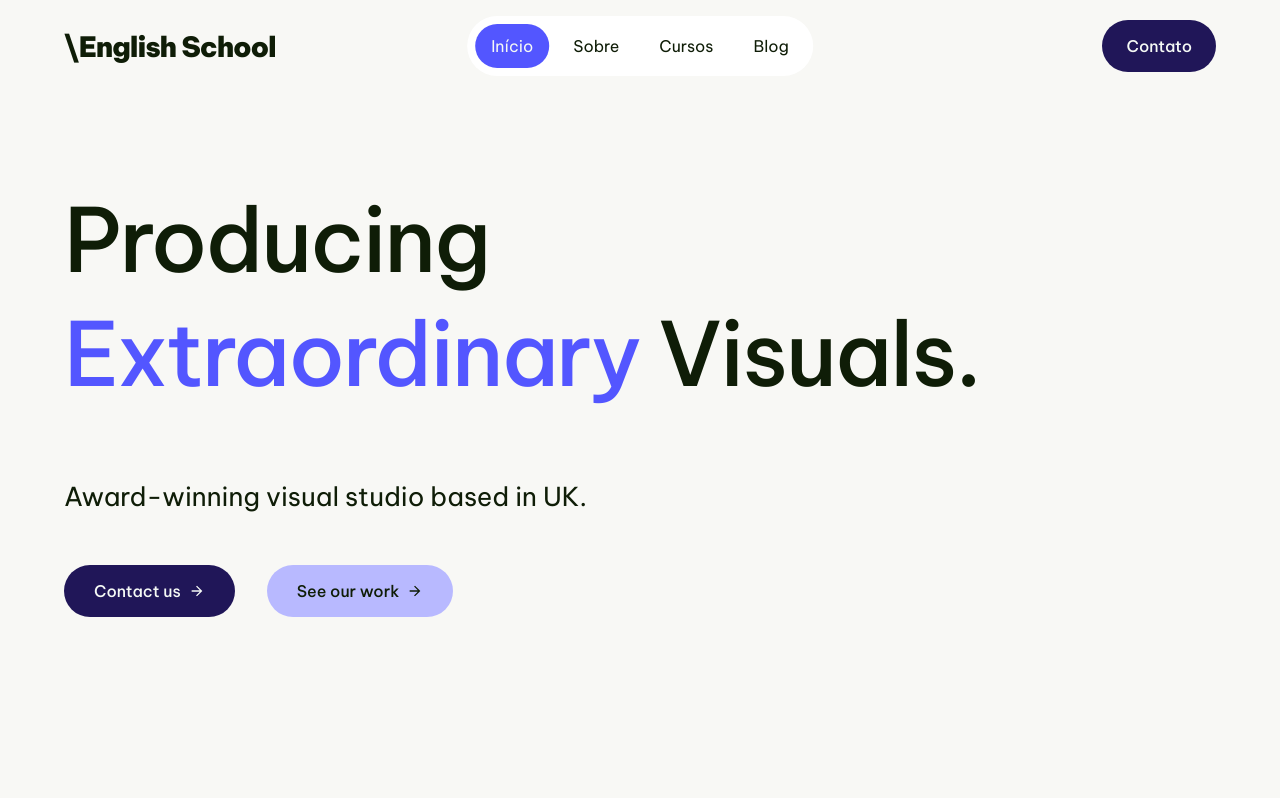
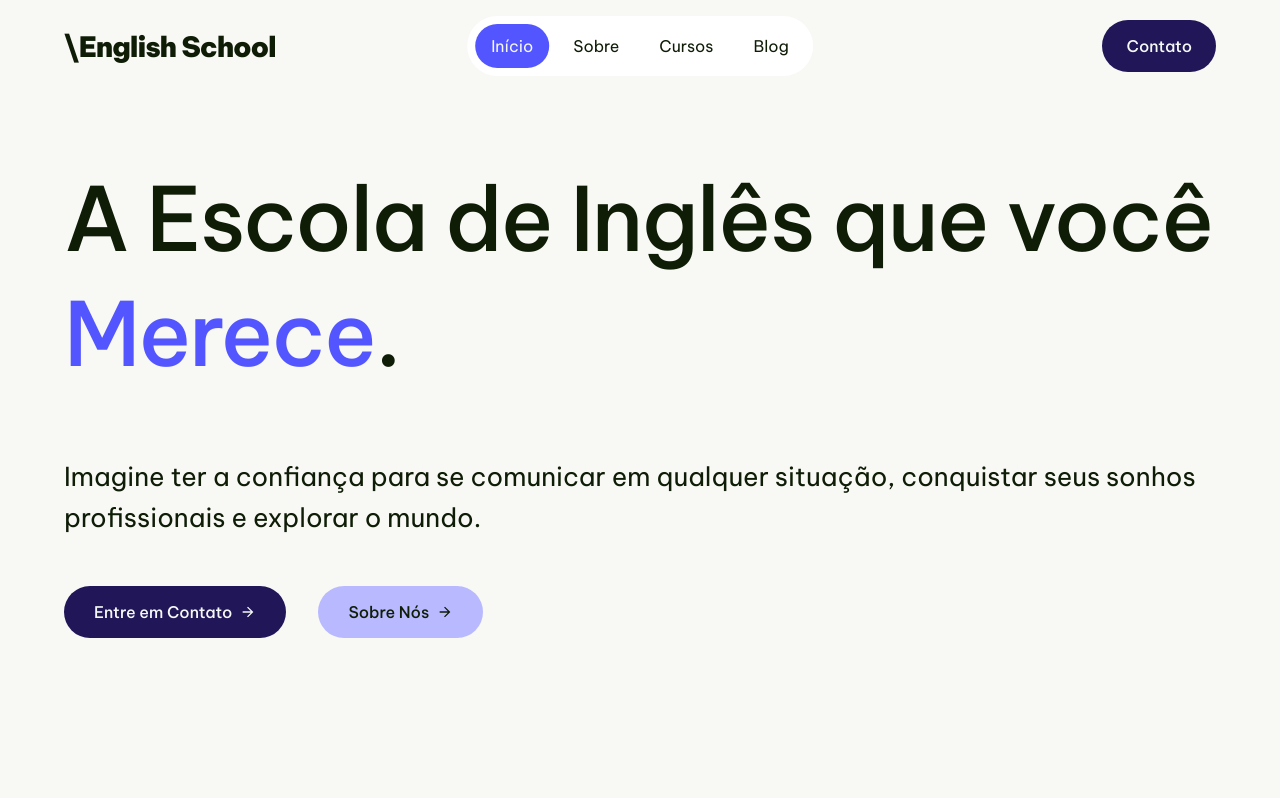
Before and after one commit to SnayderRodrigues/react-study, a React (Vite) app: page / in a window 1280 px wide. Shown: the top 798 px of the page. Built offline with nearby package versions, Linux system fonts and the light colour scheme.

Commit message:
update: hero section with new copy and support text

```diff
--- a/src/pages/home/Hero.jsx
+++ b/src/pages/home/Hero.jsx
@@ -8,19 +8,21 @@ const Hero = () => {
       <div className="wrapper hero__wrapper">
         <div className="hero__headline">
           <h1>
-            Producing <br />{" "}
-            <span className="highlight hero-span-hidden">Extraordinary</span>{" "}
-            Visuals.
+            A Escola de Inglês que você <br />{" "}
+            <span className="highlight hero-span-hidden">Merece</span>.
           </h1>
-          <p>Award-winning visual studio based in UK.</p>
+          <p>
+            Imagine ter a confiança para se comunicar em qualquer situação,
+            conquistar seus sonhos profissionais e explorar o mundo.
+          </p>
         </div>
         <div className="hero__button-wrapper">
           <Link to="contact" className="button hero__button link">
-            Contact us
+            Entre em Contato
             <IoMdArrowForward />
           </Link>
-          <Link to="work" className="button hero__button link">
-            See our work
+          <Link to="about" className="button hero__button link">
+            Sobre Nós
             <IoMdArrowForward />
           </Link>
         </div>
```
